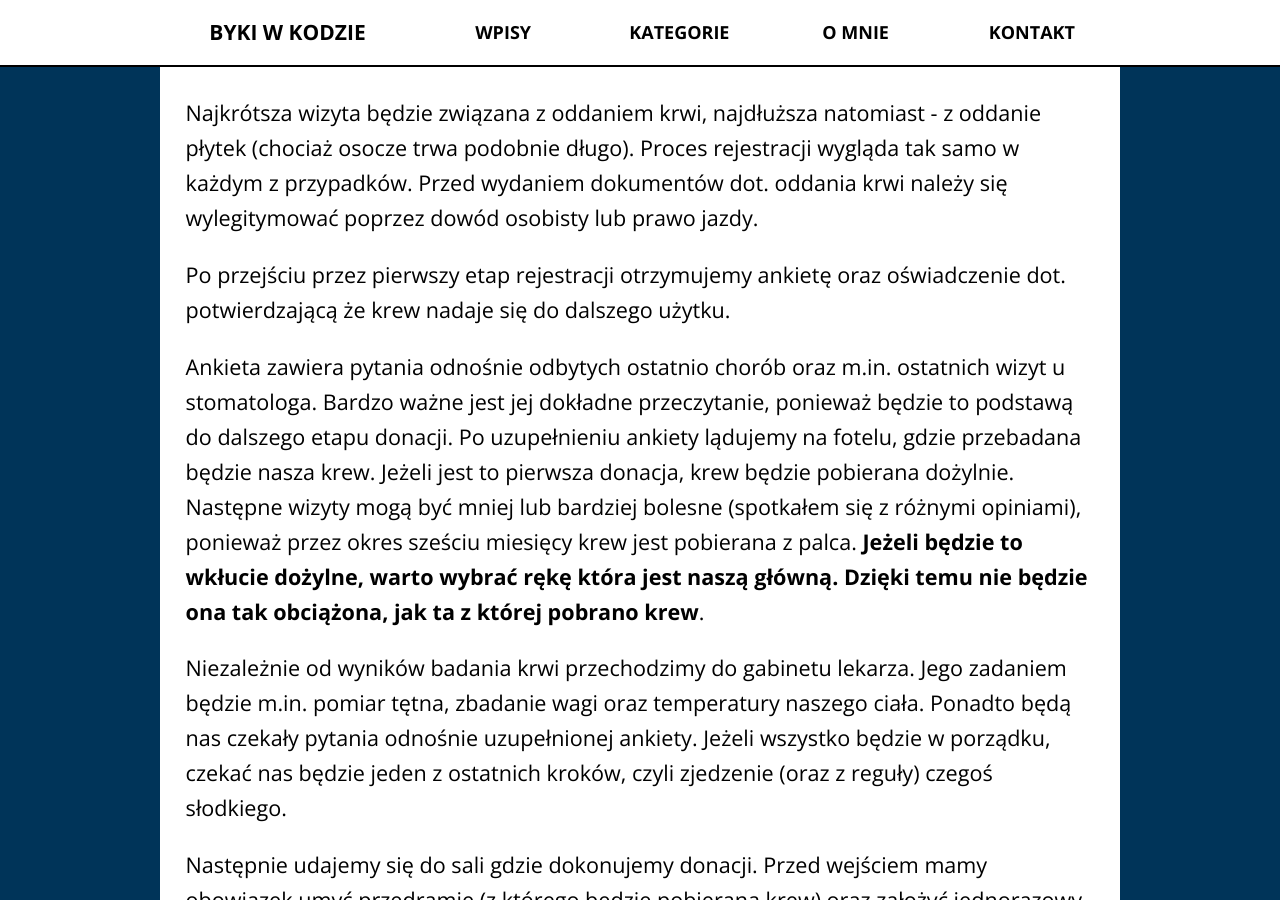
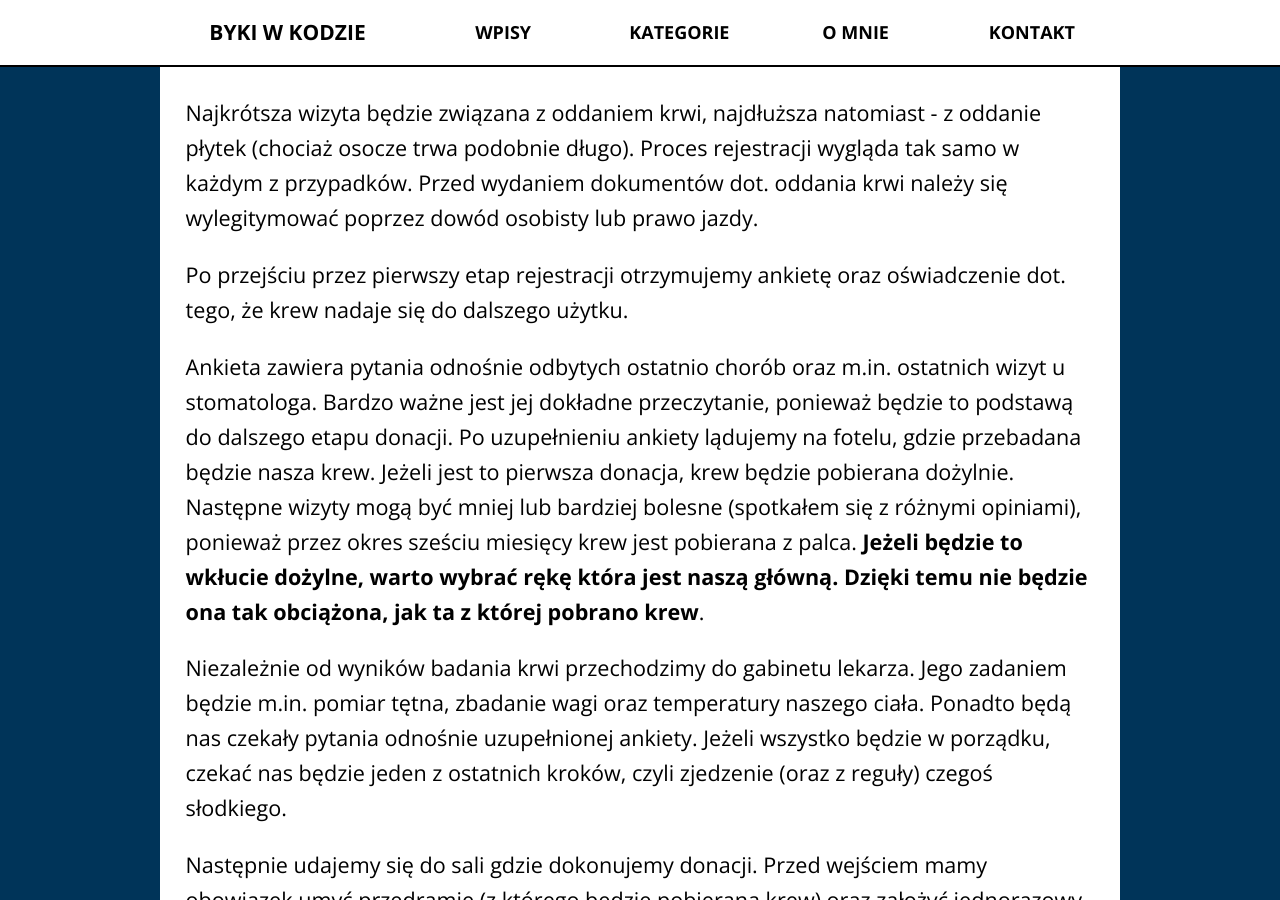
Before and after one commit to radek024/blog, a Jekyll site: the page built from _posts/2018-01-19-oddawanie-krwi.md, in a window 1280 px wide and 900 px high, scrolled down 1875 px. Built offline with Jekyll 4.4.1, drawn with Linux system fonts in a browser that asks for light colours; comment, search, counter and statistics services are not loaded.

Commit message:
post content fixed

```diff
--- a/_posts/2018-01-19-oddawanie-krwi.md
+++ b/_posts/2018-01-19-oddawanie-krwi.md
@@ -24,7 +24,7 @@ Zanim wejdziemy do ośrodka, konieczne jest założenie obuwia ochronnego. Nast
 
 Najkrótsza wizyta będzie związana z oddaniem krwi, najdłuższa natomiast - z oddanie płytek (chociaż osocze trwa podobnie długo). Proces rejestracji wygląda tak samo w każdym z przypadków. Przed wydaniem dokumentów dot. oddania krwi należy się wylegitymować poprzez dowód osobisty lub prawo jazdy.
 
-Po przejściu przez pierwszy etap rejestracji otrzymujemy ankietę oraz oświadczenie dot. potwierdzającą że krew nadaje się do dalszego użytku.
+Po przejściu przez pierwszy etap rejestracji otrzymujemy ankietę oraz oświadczenie dot. tego, że krew nadaje się do dalszego użytku.
 
 Ankieta zawiera pytania odnośnie odbytych ostatnio chorób oraz m.in. ostatnich wizyt u stomatologa. Bardzo ważne jest jej dokładne przeczytanie, ponieważ będzie to podstawą do dalszego etapu donacji. Po uzupełnieniu ankiety lądujemy na fotelu, gdzie przebadana będzie nasza krew. Jeżeli jest to pierwsza donacja, krew będzie pobierana dożylnie. Następne wizyty mogą być mniej lub bardziej bolesne (spotkałem się z różnymi opiniami), ponieważ przez okres sześciu miesięcy krew jest pobierana z palca. **Jeżeli będzie to wkłucie dożylne, warto wybrać rękę która jest naszą główną. Dzięki temu nie będzie ona tak obciążona, jak ta z której pobrano krew**.
 
```
Also changed, not shown: _posts/2017-06-23-technik-informatyk-czy-warto.md (+1 -1 lines).
